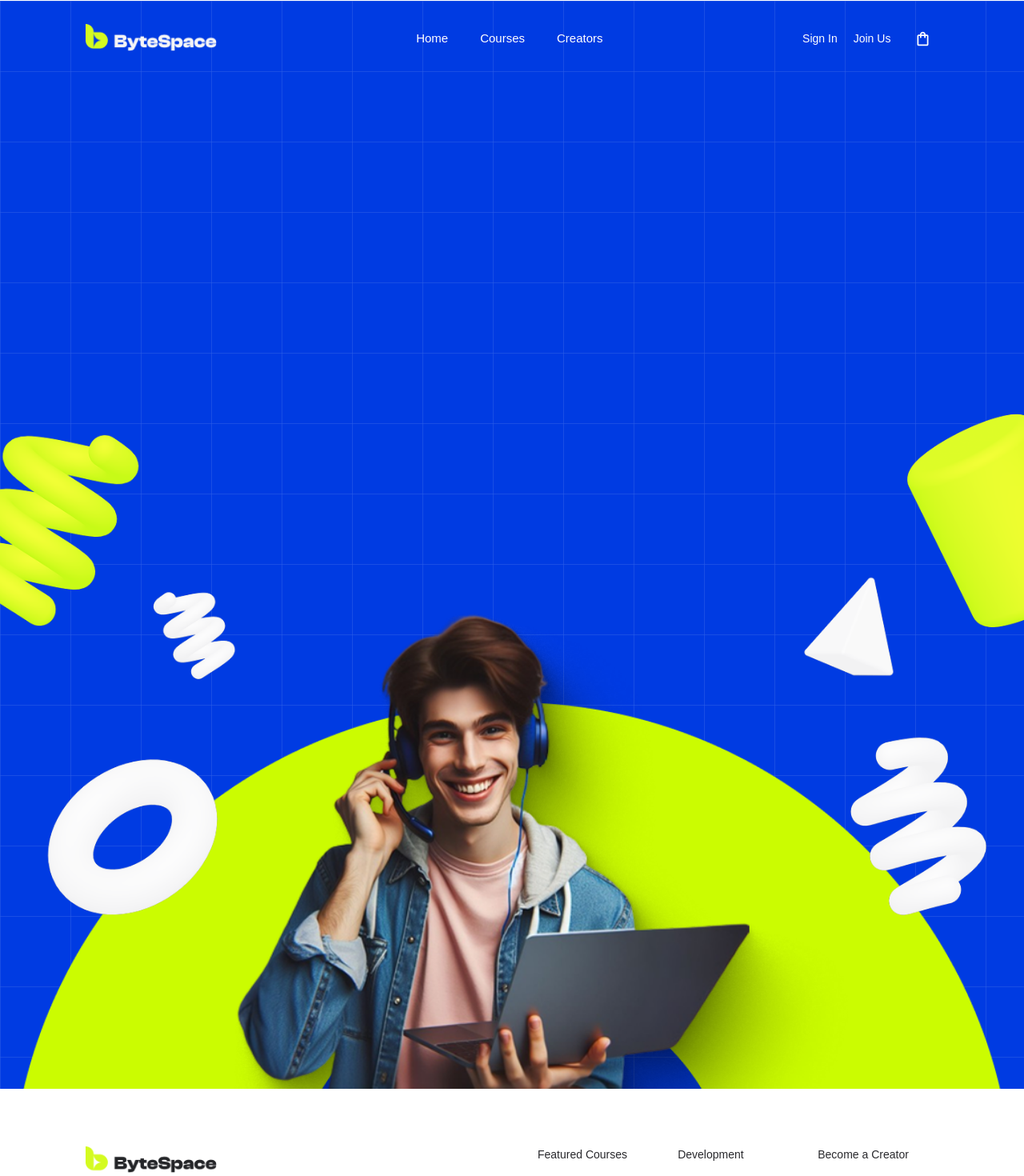
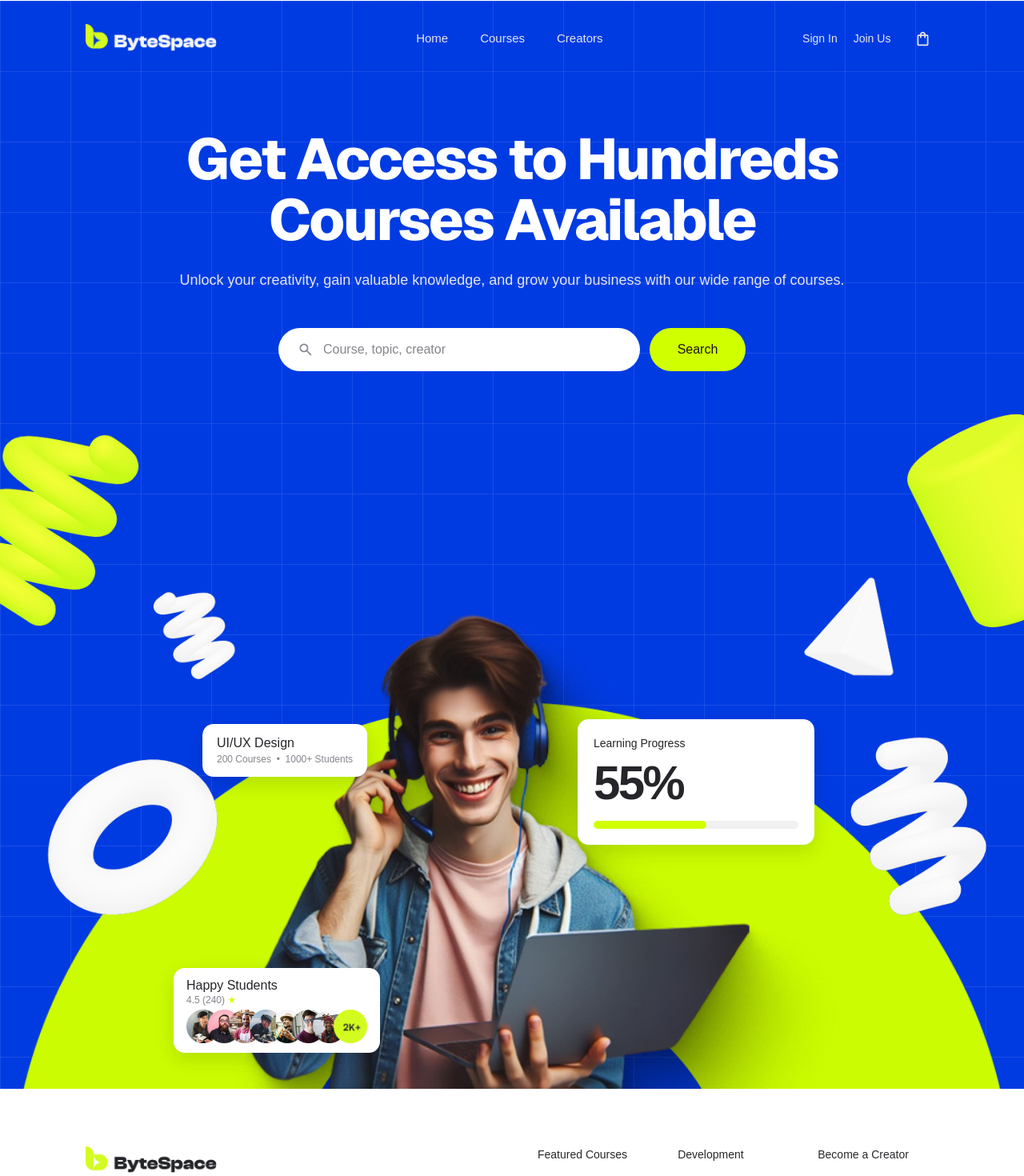
Before and after one commit to Sahed-Hasan-007/dointech-bytespace_new, a Next.js app: page / in a window 1280 px wide. Shown: the top 1470 px of the page at 80% size. Built offline with nearby package versions, Linux system fonts and the light colour scheme.

Commit message:
hero section done

```diff
--- a/components/common/Navbar.tsx
+++ b/components/common/Navbar.tsx
@@ -18,7 +18,7 @@ export function Navbar() {
   }, []);
 
   return (
-    <header className={`sticky top-0 z-20 -mb-24 text-white transition-[background-color,border-color,box-shadow,backdrop-filter] duration-300 ${isScrolled ? "border-b border-white/20 bg-[#003BE2]/95 shadow-lg backdrop-blur-md" : "border-b border-transparent bg-transparent"}`}>
+    <header className={`sticky top-0 z-20 -mb-24 text-[#E5E6E8] transition-[background-color,border-color,box-shadow,backdrop-filter] duration-300 ${isScrolled ? "border-b border-white/20 bg-[#003BE2]/95 shadow-lg backdrop-blur-md" : "border-b border-transparent bg-transparent"}`}>
       <nav aria-label="Main navigation" className="mx-auto flex h-24 max-w-[1440px] items-center justify-between px-6 sm:px-10 lg:px-[8.33%]">
         <a href="/" aria-label="ByteSpace home" className="shrink-0">
           <Image src="/images/nav_Logo.png" alt="ByteSpace" width={172} height={40} priority className="h-auto hover:scale-110 transition duration-300 w-[142px] sm:w-[164px]" />
@@ -26,7 +26,7 @@ export function Navbar() {
 
         <ul className="hidden items-center gap-10 text-[15px] font-medium md:flex">
           {navItems.map((item) => (
-            <li key={item}><a href={item === "Home" ? "/" : `/#${item.toLowerCase()}`} className={`${underline} transition-opacity hover:opacity-70`}>{item}</a></li>
+            <li key={item}><a href={item === "Home" ? "/" : `/#${item.toLowerCase()}`} className={`${underline} transition-opacity text-[#E5E6E8] hover:opacity-70`}>{item}</a></li>
           ))}
         </ul>
 
--- a/components/landingpage/Hero.tsx
+++ b/components/landingpage/Hero.tsx
@@ -1,4 +1,5 @@
 import Image from "next/image";
+import { Icon } from "@iconify/react";
 
 export function Hero() {
   return (
@@ -15,6 +16,33 @@ export function Hero() {
           backgroundSize: "88px 88px",
         }}
       />
+
+      <div className="relative z-30 mx-auto flex w-full max-w-5xl flex-col items-center px-6 pt-36 text-center text-white sm:px-8 md:pt-40">
+        <h1 className="font-sans text-4xl font-extrabold leading-[1.06] tracking-[-0.035em] sm:text-5xl md:text-6xl lg:text-7xl">
+          Get Access to Hundreds
+          <br className="hidden sm:block" /> Courses Available
+        </h1>
+        <p className="mt-6 max-w-4xl text-sm text-[#E5E6E8] leading-6 sm:text-base md:text-lg">
+          Unlock your creativity, gain valuable knowledge, and grow your business with our wide range of courses.
+        </p>
+        <form action="#courses" role="search" className="mt-12 flex w-full max-w-[584px] flex-col gap-3 sm:flex-row">
+          <label htmlFor="course-search" className="sr-only">Search courses</label>
+          <div className="flex h-[54px] min-w-0 flex-1 items-center rounded-full bg-white px-6 transition focus-within:ring-2 focus-within:ring-[#D0FF00]">
+            <Icon icon="material-symbols:search" aria-hidden="true" className="mr-3 size-5 shrink-0 text-[#85858d]" />
+            <input
+              id="course-search"
+              name="q"
+              type="search"
+              placeholder="Course, topic, creator"
+              className="h-full min-w-0 flex-1 bg-transparent text-left text-base text-[#36363b] outline-none placeholder:text-[#85858d]"
+            />
+          </div>
+          <button type="submit" className="h-[54px] rounded-full bg-[#D0FF00] px-8 text-base font-medium text-[#171717] transition-colors hover:bg-white sm:min-w-[120px]">
+            Search
+          </button>
+        </form>
+      </div>
+
       <Image
         src="/images/hero/Ellipse%207.png"
         alt=""
@@ -25,6 +53,8 @@ export function Hero() {
         priority
         className="pointer-events-none absolute bottom-0 left-1/2 z-0 h-auto w-[min(98vw,1410px)] -translate-x-1/2 select-none"
       />
+      <div className="pointer-events-none absolute bottom-0 left-1/2 z-30 w-[min(92vw,900px)] -translate-x-1/2">
+        <div className="relative w-full">
           <Image
             src="/images/hero/Image.png"
             alt=""
@@ -33,8 +63,41 @@ export function Hero() {
             height={515}
             sizes="92vw"
             priority
-        className="pointer-events-none absolute bottom-0 left-1/2 z-20 h-auto w-[min(92vw,900px)] -translate-x-1/2 select-none"
+            className="h-auto w-full select-none"
           />
+          <div className="pointer-events-auto absolute left-[2%] top-[2%] z-40 w-[min(172px,50vw)] rounded-[12px] bg-white px-2 py-2 text-left shadow-[0_8px_24px_rgba(0,0,0,0.12)] sm:left-[7%] sm:top-[29%] sm:w-auto sm:rounded-[14px] sm:px-[18px] sm:py-[14px]">
+            <p className="whitespace-nowrap text-[13px] font-medium leading-5 text-[#25252a] sm:text-base">UI/UX Design</p>
+            <p className="mt-0.5 whitespace-nowrap text-[10px] leading-4 text-[#85858d] sm:text-xs">200 Courses&nbsp; • &nbsp;1000+ Students</p>
+          </div>
+          <div className="pointer-events-auto absolute right-[2%] top-[2%] z-40 w-[min(150px,43vw)] rounded-[12px] bg-white px-2.5 pb-2.5 pt-2.5 text-left shadow-[0_8px_24px_rgba(0,0,0,0.12)] sm:right-[8%] sm:top-[28%] sm:w-[min(296px,72vw)] sm:rounded-[14px] sm:px-5 sm:pb-5 sm:pt-5">
+            <p className="text-[11px] font-medium leading-5 text-[#25252a] sm:text-sm">Learning Progress</p>
+            <p className="mt-1 text-[40px] font-semibold leading-[1.05] tracking-[-0.045em] text-[#25252a] sm:mt-2 sm:text-[60px]">55%</p>
+            <div
+              role="progressbar"
+              aria-label="Learning progress"
+              aria-valuemin={0}
+              aria-valuemax={100}
+              aria-valuenow={55}
+              className="mt-2 h-2 overflow-hidden rounded-full bg-[#f1f1f1] sm:mt-4 sm:h-2.5"
+            >
+              <div className="h-full w-[55%] rounded-full bg-[#D0FF00]" />
+            </div>
+          </div>
+          <div className="pointer-events-auto absolute bottom-[7%] left-[2%] z-40 w-[min(210px,58vw)] rounded-[12px] bg-white px-3 py-2.5 text-left shadow-[0_8px_24px_rgba(0,0,0,0.12)] sm:bottom-[7%] sm:left-[3%] sm:w-[258px] sm:rounded-[14px] sm:px-4 sm:py-3">
+            <p className="text-sm font-medium leading-5 text-[#25252a] sm:text-base">Happy Students</p>
+            <p className="text-[11px] leading-4 text-[#85858d] sm:text-xs">4.5 (240) <span className="text-[#D0FF00]">★</span></p>
+            <Image
+              src="/images/hero/Auto%20Layout%20Horizontal.png"
+              alt=""
+              aria-hidden="true"
+              width={232}
+              height={43}
+              sizes="232px"
+              className="mt-1 h-auto w-full"
+            />
+          </div>
+        </div>
+      </div>
       <Image
         src="/images/hero/3d%20ornament.png"
         alt=""
```
Also changed, not shown: public/images/hero/Auto Layout Horizontal.png (added). Lines whose indentation alone changed are shown as unchanged.
